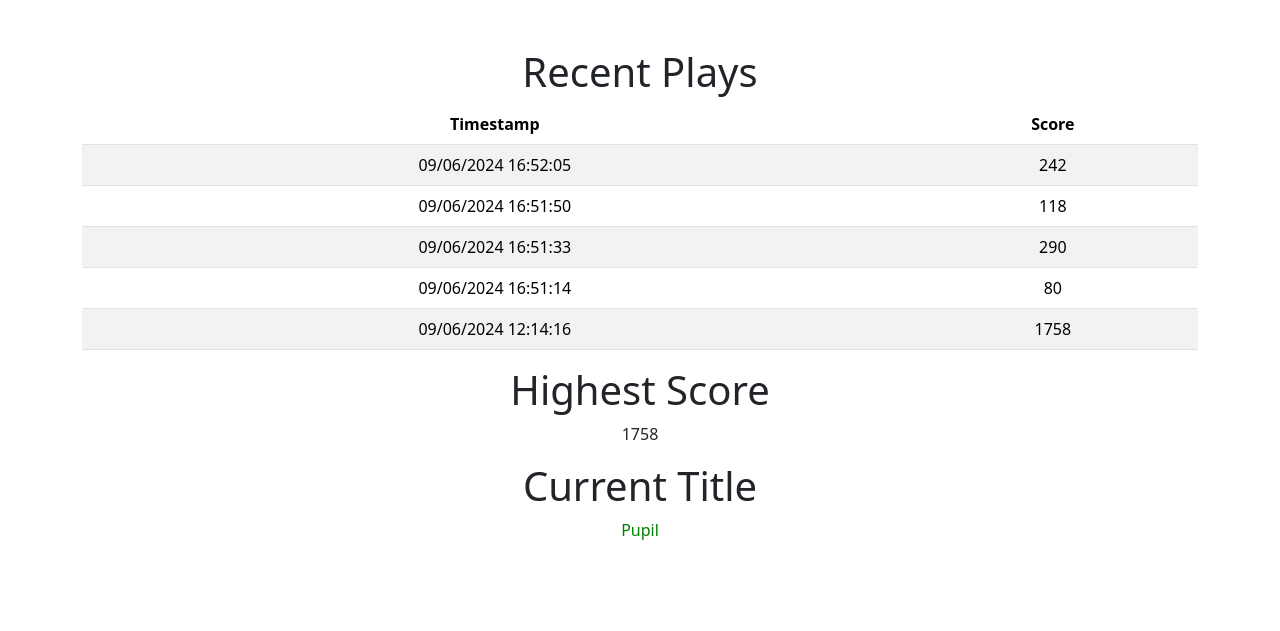
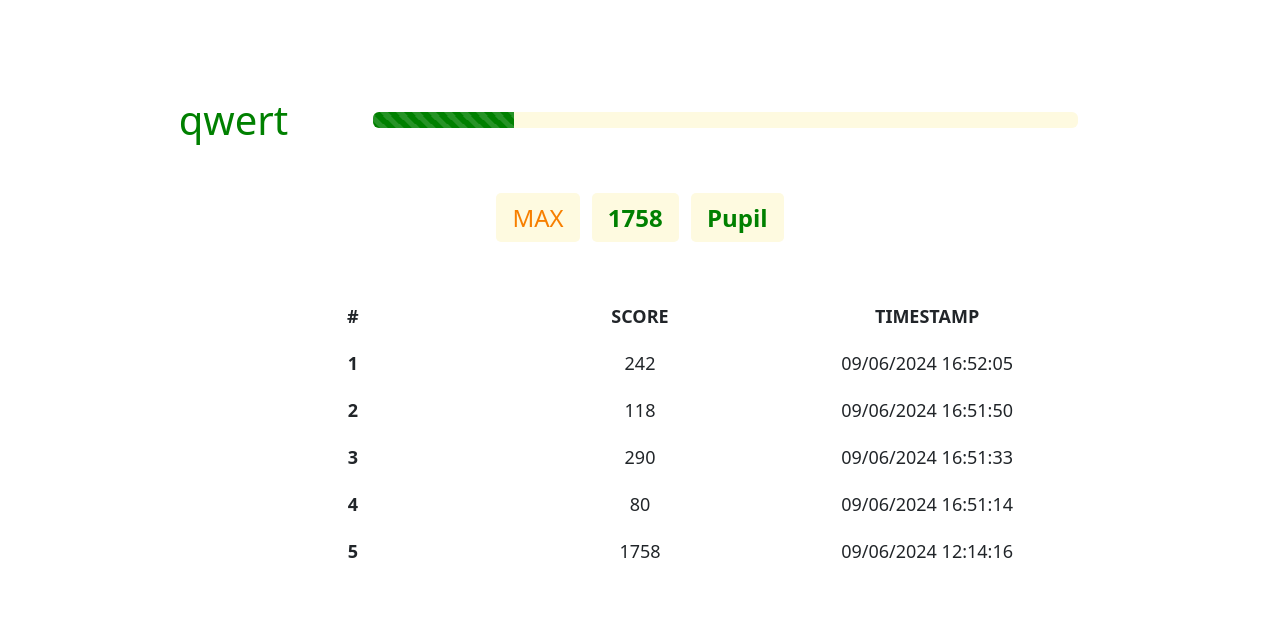
Before and after one commit to tangerineArc/ScorchingSprint, a Flask app: page /stats in a window 1280 px wide. Shown: the part 66-697 px from the top of the page. Run offline with Flask 3, Linux system fonts and the light colour scheme; a user stored in the database is signed in; some libraries are stand-ins or nearby versions.

Commit message:
Stylize stats page

```diff
--- a/app.py
+++ b/app.py
@@ -12,6 +12,7 @@ app.config["SESSION_TYPE"] = "filesystem"
 Session(app)
 
 db = SQL("sqlite:///arc.db")
+
 
 @app.after_request
 def after_request(response):
@@ -58,12 +59,41 @@ def process():
     highScore = userData["highscore"]
 
     if score > highScore:
-        db.execute("UPDATE users SET highscore = ? WHERE id = ?", score, session["user_id"])
+        title = ""
+        if score >= 9000:
+            title += "Legendary Grandmaster"
+        elif score >= 8000:
+            title += "International Grandmaster"
+        elif score >= 7000:
+            title += "Grandmaster"
+        elif score >= 6000:
+            title += "International Master"
+        elif score >= 5000:
+            title += "Master"
+        elif score >= 4000:
+            title += "Candidate Master"
+        elif score >= 3000:
+            title += "Expert"
+        elif score >= 2000:
+            title += "Specialist"
+        elif score >= 1000:
+            title += "Pupil"
+
+        db.execute("UPDATE users SET highscore = ?, title = ? WHERE id = ?", score, title, session["user_id"])
 
     db.execute("INSERT INTO games (id, username, score, timestamp) VALUES (?, ?, ?, ?)", session["user_id"], username, score, datetime)
 
     result = score
     return jsonify({ "result": result })
+
+
+@app.route("/sendTitleData")
+def sendTitleData():
+    """ send player tile data """
+
+    title = db.execute("SELECT title, highscore FROM users WHERE id = ?", session["user_id"])[0]["title"]
+
+    return jsonify({ "title": title })
 
 
 @app.route("/game")
@@ -92,31 +122,10 @@ def stats():
     """ display player statistics """
 
     gameData = db.execute("SELECT score, timestamp FROM games WHERE id = ? ORDER BY timestamp DESC LIMIT 5", session["user_id"])
-    userData = db.execute("SELECT username, highscore FROM users WHERE id = ?", session["user_id"])[0]
+    userData = db.execute("SELECT username, highscore, title FROM users WHERE id = ?", session["user_id"])[0]
     highestScore = userData["highscore"]
     username = userData["username"]
-
-    title = ""
-    if highestScore >= 9000:
-        title += "Legendary Grandmaster"
-    elif highestScore >= 8000:
-        title += "International Grandmaster"
-    elif highestScore >= 7000:
-        title += "Grandmaster"
-    elif highestScore >= 6000:
-        title += "International Master"
-    elif highestScore >= 5000:
-        title += "Master"
-    elif highestScore >= 4000:
-        title += "Candidate Master"
-    elif highestScore >= 3000:
-        title += "Expert"
-    elif highestScore >= 2000:
-        title += "Specialist"
-    elif highestScore >= 1000:
-        title += "Pupil"
-    else:
-        title += "Newbie"
+    title = userData["title"]
 
     return render_template("stats.html", gameData = gameData, highestScore = highestScore, title = title, username = username)
 
--- a/static/playerTitleScript.js
+++ /dev/null
@@ -1,44 +0,0 @@
-title = document.getElementById("title")
-username = document.getElementById("username")
-
-switch (title.textContent) {
-    case "Newbie":
-        title.style.color = "grey"
-        username.style.color = "grey"
-        break
-    case "Pupil":
-        title.style.color = "green"
-        username.style.color = "green"
-        break
-    case "Specialist":
-        title.style.color = "turquoise"
-        username.style.color = "turquoise"
-        break
-    case "Expert":
-        title.style.color = "blue"
-        username.style.color = "blue"
-        break
-    case "Candidate Master":
-        title.style.color = "purple"
-        username.style.color = "purple"
-        break
-    case "Master":
-        title.style.color = "orange"
-        username.style.color = "orange"
-        break
-    case "International Master":
-        title.style.color = "orange"
-        username.style.color = "orange"
-        break
-    case "Grandmaster":
-        title.style.color = "red"
-        username.style.color = "red"
-        break
-    case "International Grandmaster":
-        title.style.color = "red"
-        username.style.color = "red"
-        break
-    case "Legendary Grandmaster":
-        title.style.color = "red"
-        username.style.color = "red"
-}
--- /dev/null
+++ b/static/statsScript.js
@@ -0,0 +1,97 @@
+let elements = document.querySelectorAll(".colored")
+let scoreBar = document.getElementById("scoreBar")
+
+fetch("/sendTitleData")
+    .then(response => response.json())
+    .then(result => {
+        switch (result["title"]) {
+            case "Newbie":
+                for (i = 0; i < elements.length; i ++) {
+                    elements[i].style.color = "grey"
+                }
+                if (scoreBar != null) {
+                    scoreBar.style.backgroundColor = "grey"
+                    scoreBar.style.width = "10%"
+                }
+                break
+            case "Pupil":
+                for (i = 0; i < elements.length; i ++) {
+                    elements[i].style.color = "green"
+                }
+                if (scoreBar != null) {
+                    scoreBar.style.backgroundColor = "green"
+                    scoreBar.style.width = "20%"
+                }
+                break
+            case "Specialist":
+                for (i = 0; i < elements.length; i ++) {
+                    elements[i].style.color = "turquoise"
+                }
+                if (scoreBar != null) {
+                    scoreBar.style.backgroundColor = "turquoise"
+                    scoreBar.style.width = "30%"
+                }
+                break
+            case "Expert":
+                for (i = 0; i < elements.length; i ++) {
+                    elements[i].style.color = "blue"
+                }
+                if (scoreBar != null) {
+                    scoreBar.style.backgroundColor = "blue"
+                    scoreBar.style.width = "40%"
+                }
+                break
+            case "Candidate Master":
+                for (i = 0; i < elements.length; i ++) {
+                    elements[i].style.color = "purple"
+                }
+                if (scoreBar != null) {
+                    scoreBar.style.backgroundColor = "purple"
+                    scoreBar.style.width = "50%"
+                }
+                break
+            case "Master":
+                for (i = 0; i < elements.length; i ++) {
+                    elements[i].style.color = "orange"
+                }
+                if (scoreBar != null) {
+                    scoreBar.style.backgroundColor = "orange"
+                    scoreBar.style.width = "60%"
+                }
+                break
+            case "International Master":
+                for (i = 0; i < elements.length; i ++) {
+                    elements[i].style.color = "orange"
+                }
+                if (scoreBar != null) {
+                    scoreBar.style.backgroundColor = "orange"
+                    scoreBar.style.width = "70%"
+                }
+                break
+            case "Grandmaster":
+                for (i = 0; i < elements.length; i ++) {
+                    elements[i].style.color = "red"
+                }
+                if (scoreBar != null) {
+                    scoreBar.style.backgroundColor = "red"
+                    scoreBar.style.width = "80%"
+                }
+            case "International Grandmaster":
+                for (i = 0; i < elements.length; i ++) {
+                    elements[i].style.color = "red"
+                }
+                if (scoreBar != null) {
+                    scoreBar.style.backgroundColor = "red"
+                    scoreBar.style.width = "90%"
+                }
+            case "Legendary Grandmaster":
+                for (i = 0; i < elements.length; i ++) {
+                    elements[i].style.color = "red"
+                }
+                if (scoreBar != null) {
+                    scoreBar.style.backgroundColor = "red"
+                    scoreBar.style.width = "100%"
+                }
+        }
+    })
+    .catch(error => console.log("Errror: ", error))
--- a/static/statsStyles.css
+++ b/static/statsStyles.css
@@ -0,0 +1,21 @@
+#maxText {
+    color: #f77f00;
+    background-color: #fefae0;
+    border-radius: 5px;
+}
+
+#ratingText, #titleText {
+    background-color: #fefae0;
+    border-radius: 5px;
+}
+
+.progress {
+    background-color: #fefae0;
+}
+
+table {
+    width: 100%;
+    border-collapse: separate;
+    border-spacing: 0 1em;
+    font-size: 18px;
+}
--- a/templates/index.html
+++ b/templates/index.html
@@ -1,7 +1,9 @@
 {% extends "layout.html" %}
 
 {% block title %}
+
     Home
+
 {% endblock %}
 
 {% block main %}
--- a/templates/layout.html
+++ b/templates/layout.html
@@ -36,7 +36,7 @@
                             <li class="nav-item"><a class="nav-link" href="/stats">My Stats</a></li>
                         </ul>
                         <ul class="navbar-nav ms-auto mt-2">
-                            <li class="nav-item"><a class="nav-link" id="username" href="#"><strong>{{ username }}</strong></a></li>
+                            <li class="nav-item"><a class="nav-link colored" href="#"><strong>{{ username }}</strong></a></li>
                             <li class="nav-item"><a class="nav-link" href="/logout">Log Out</a></li>
                             <li class="nav-item"><a class="nav-link" href="/register">Register</a></li>
                         </ul>
@@ -58,7 +58,7 @@
 
         {% block scripts %}{% endblock %}
 
-        <script src="/static/playerTitleScript.js"></script>
+        <script src="/static/statsScript.js"></script>
 
     </body>
 
--- a/templates/stats.html
+++ b/templates/stats.html
@@ -14,30 +14,50 @@
 
 {% block main %}
 
-    <main class="container py-5 text-center">
-        <h1>Recent Plays</h1>
-        <table class="table table-striped">
+    <main class="container py-5 mt-5 px-5">
+
+        <div class="row text-center pe-5">
+            <div id="user" class="colored col-3">
+                <p class="h1">{{ username }}</p>
+            </div>
+            <div class="col-9 pt-3 pe-5" id="scoreBarContainer">
+                <div class="progress" role="progressbar">
+                    <div id="scoreBar" class="progress-bar progress-bar-striped progress-bar-animated"></div>
+                </div>
+            </div>
+        </div>
+
+        <div class="text-center mt-5">
+            <span id="maxText" class="px-3 py-2 fs-4">MAX</span>
+            <span id="ratingText" class="colored ms-2 px-3 py-2 fs-4"><strong>{{ highestScore }}</strong></span>
+            <span class="colored fs-4 ms-2 px-3 py-2" id="titleText"><strong>{{ title }}</strong></span>
+        </div>
+
+        <div class="mt-5 text-center">
+            <table class="mx-auto">
+                <colgroup>
+                    <col span="1" style="width: 45%;">
+                    <col span="1" style="width: 10%;">
+                    <col span="1" style="width: 45%;">
+                </colgroup>
                 <thead>
                     <tr>
-                    <th>Timestamp</th>
-                    <th>Score</th>
+                        <th>#</th>
+                        <th>SCORE</th>
+                        <th>TIMESTAMP</th>
                     </tr>
                 </thead>
                 <tbody>
                     {% for record in gameData %}
                         <tr>
+                            <th>{{ loop.index }}</th>
+                            <td>{{ record.score }}</td>
                             <td>{{ record.timestamp }}</td>
-                        <td>{{ record.score }}</td>
                         </tr>
                     {% endfor %}
                 </tbody>
             </table>
-
-        <h1>Highest Score</h1>
-        <p>{{ highestScore }}</p>
-
-        <h1>Current Title</h1>
-        <p id="title">{{ title }}</p>
+        </div>
 
     </main>
 
```
Also changed, not shown: arc.db, 4 other files. Lines whose indentation alone changed are shown as unchanged.
